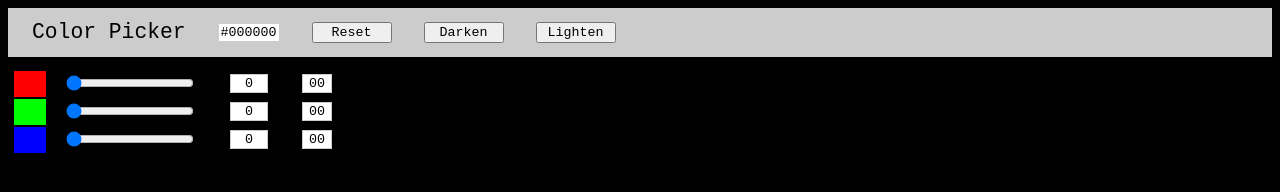
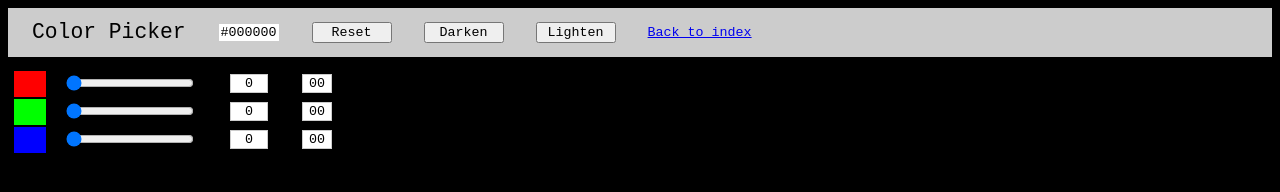
Before and after one commit to xstux/dev, a plain HTML site: page ColorPicker.html in a window 1280 px wide. Drawn offline with Linux system fonts and the light colour scheme.

Commit message:
Added link to return to index.html

```diff
--- a/ColorPicker.html
+++ b/ColorPicker.html
@@ -25,6 +25,7 @@
                 <td><input type="button" class="_button" value="Reset" onClick='Reset();'>  </td>
                 <td><input type="button" class="_button" value="Darken" onClick='AmendSliders(-16);'>  </td>
                 <td><input type="button" class="_button" value="Lighten" onClick='AmendSliders(16);'>  </td>
+                <td> <a href="index.html">Back to index</a></td>
             </tr>
         </table>
 
```
